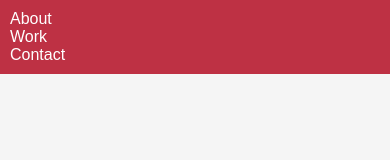
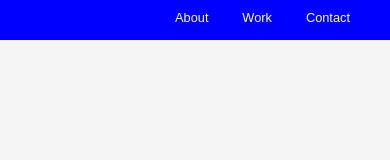
Before and after one commit to hopegaju/personal-portfolio, a plain HTML site: page index.html in a window 390 px wide. Drawn offline with Linux system fonts and the light colour scheme.

Commit message:
fullnavbar styling

```diff
--- a/styles.css
+++ b/styles.css
@@ -7,12 +7,12 @@
 
 /* colors */
 :root{
-    --red: #be3144;
+    --navbar: #be3144;
     --primarycolor: #ffffff;
     --bgcolor: #622635;
     --orange: #ffa500;
     --purple: #800080;
-    --light-gray: #d3d3d3;
+    --light-gray: #6971a686;
     --dark-gray: #808080;
 }
 
@@ -20,19 +20,68 @@
 body {
     font-family: Arial, sans-serif;
     background-color: #f5f5f5;
+    width: 100%;
 }
 
 /* navbar styling */
-nav {
-    background-color: var(--red);
-    padding: 10px;
+#navbar {
+    background-color: var(--navbar);
+    padding: 20px;
+    width: 100%;
     display: flex;
-
+    justify-content: right;
+}
+.nav-child{
+    display: flex;
+    justify-content: space-between;
+    overflow: hidden;
+    position: fixed;
+    top: 0;
+    width: 20%;
+    margin-right: 10px;
 }
 a{
-    display: flex;
-    flex-direction: row;
     color: var(--primarycolor);
     text-decoration: none;
-    text-align: left;
+    font-size: 1.2rem;
+    text-align: center;
+    padding: 5px;
 }
+.nav-child:hover{
+    background-color: var(--light-gray);
+}
+
+
+
+
+
+/* responsiveness */
+
+/* for tablets with max-width of 768px */
+@media screen and (max-width: 768px) {
+    #navbar {
+        background-color: aqua;
+    }
+    .nav-child {
+        width: 40%;
+    }
+    a {
+        padding: 10px;
+        font-size: 1rem;
+    }
+}
+
+/* for mobile devices with max-width of 480px */
+
+@media screen and (max-width: 480px) {
+    #navbar {
+        background-color: blue;
+    }
+    .nav-child {
+        width: 50%;
+    }
+    a {
+        padding: 10px;
+        font-size: 0.8rem;
+    }
+}
```
